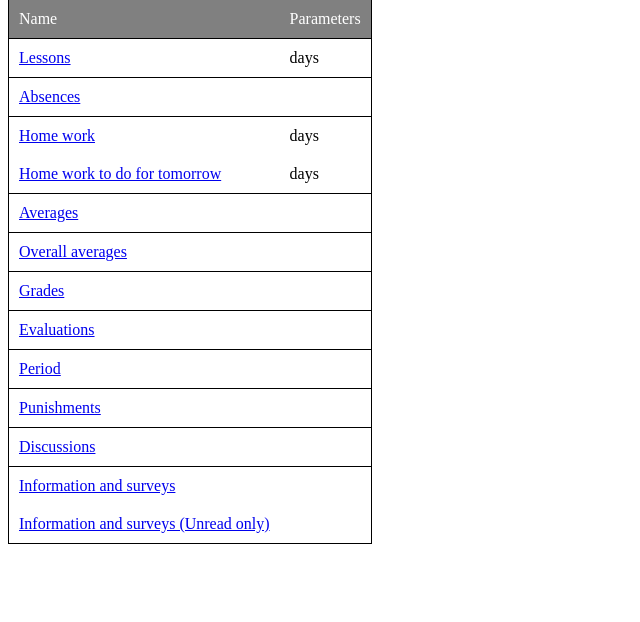
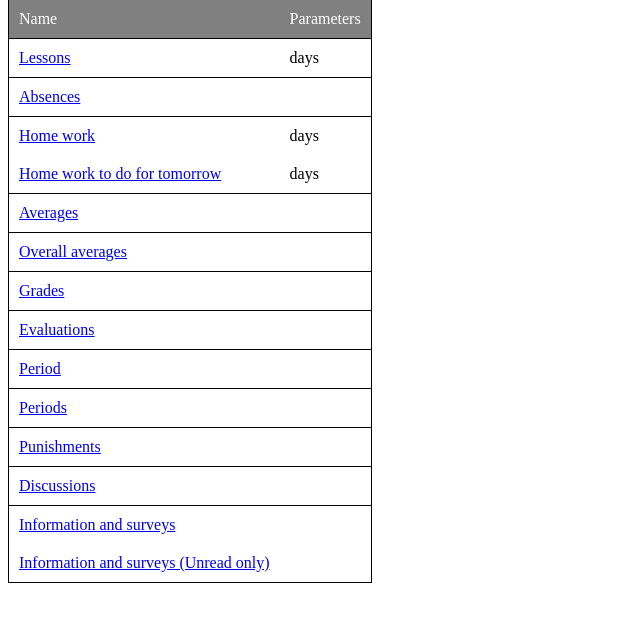
Before and after one commit to bdbogjoe/pronote-rest, a Flask app: template templates/home.html in a window 1280 px wide. Shown: the part 56-678 px from the top of the page, without its empty margins (0-640 px from the left). Run offline with Flask 2, Linux system fonts and the light colour scheme; the template is opened without the code that fills it, so the values that code supplies are empty; parts of the project's set-up code (start-up, migrations or seed data) failed here and were passed over.

Commit message:
add periods in home page

```diff
--- a/templates/home.html
+++ b/templates/home.html
@@ -79,6 +79,10 @@
         <td></td>
     </tr>
     <tr>
+        <td><a href="/periods">Periods</a></td>
+        <td></td>
+    </tr>
+    <tr>
         <td><a href="/punishments">Punishments</a></td>
         <td></td>
     </tr>
```
